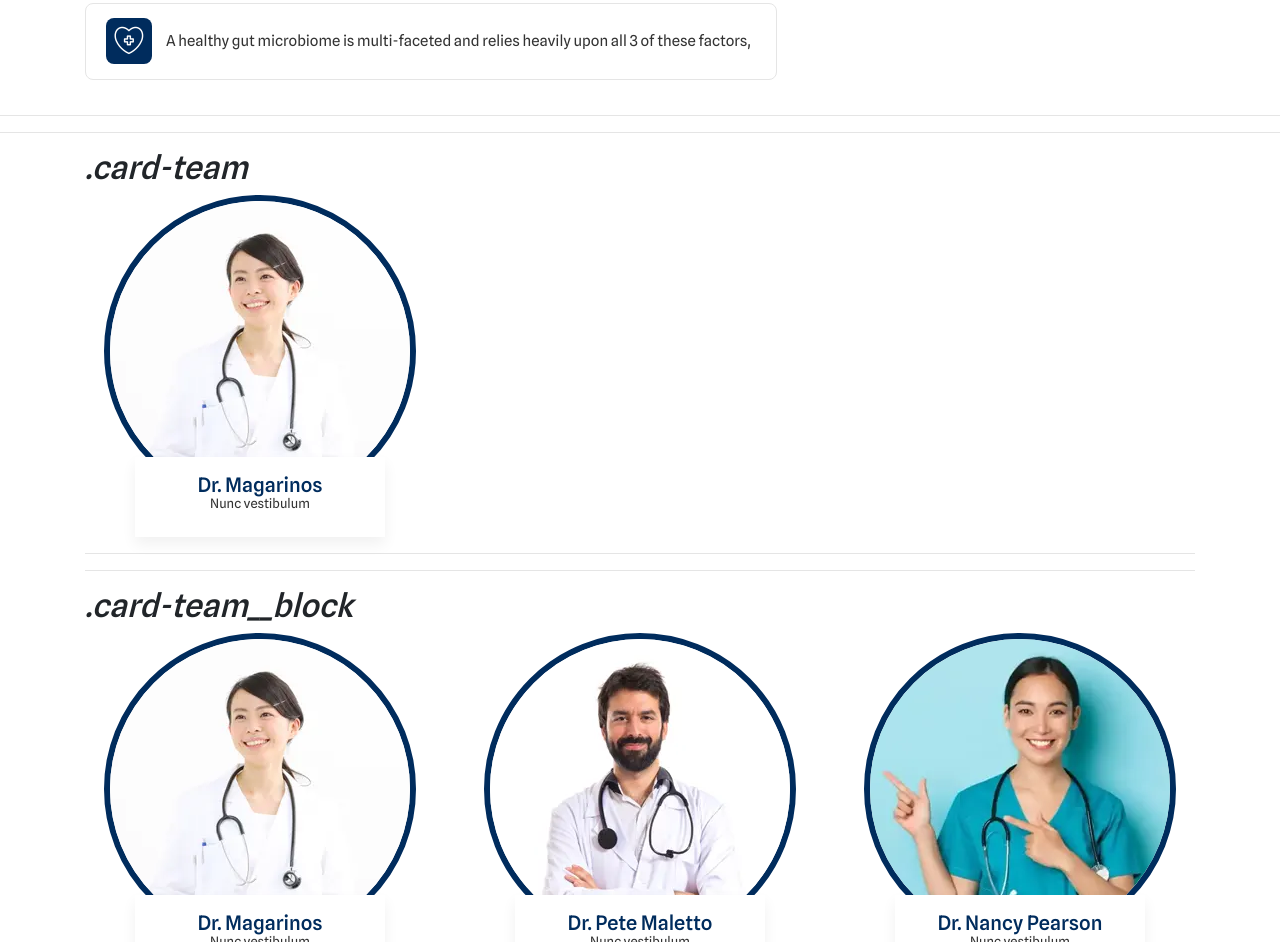
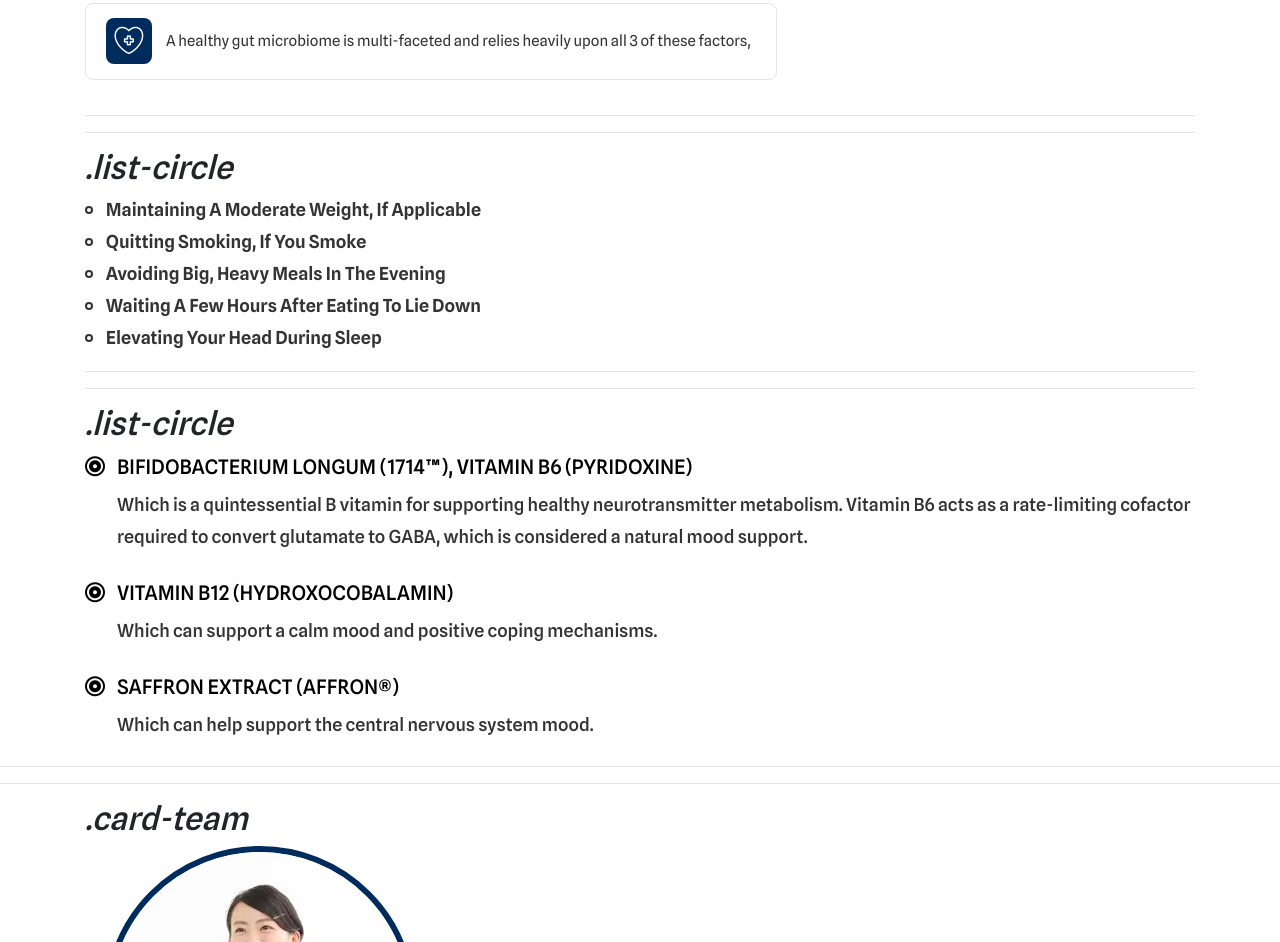
Before and after one commit to FED200/microbiome, a website: page components.html in a window 1280 px wide. Shown: the part 1891-2833 px from the top of the page. Drawn offline with nearby package versions, Linux system fonts and the light colour scheme; files whose address does not match are found by name.

Commit message:
list updated

```diff
--- a/components.html
+++ b/components.html
@@ -139,6 +139,36 @@
 							upon all 3 of these factors,</li>
 					</ul>
 				</div><!-- / .list-check -->
+				<hr>
+				<hr>
+				<h2><em>.list-circle</em></h2>
+				<div class="list-circle">
+					<ul>
+						<li>Maintaining A Moderate Weight, If Applicable</li>
+						<li>Quitting Smoking, If You Smoke</li>
+						<li>Avoiding Big, Heavy Meals In The Evening</li>
+						<li>Waiting A Few Hours After Eating To Lie Down</li>
+						<li>Elevating Your Head During Sleep</li>
+					</ul>
+				</div><!-- / .list-circle -->
+				<hr>
+				<hr>
+				<h2><em>.list-circle</em></h2>
+				<div class="list-focus">
+					<ul>
+						<li>BIFIDOBACTERIUM LONGUM (1714™), VITAMIN B6 (PYRIDOXINE)
+							<span>Which is a quintessential B vitamin for supporting healthy neurotransmitter metabolism.
+								Vitamin B6 acts as a rate-limiting cofactor required to convert glutamate to GABA, which
+								is considered a natural mood support.</span>
+						</li>
+						<li>VITAMIN B12 (HYDROXOCOBALAMIN)
+							<span>Which can support a calm mood and positive coping mechanisms.</span>
+						</li>
+						<li>SAFFRON EXTRACT (AFFRON®)
+							<span>Which can help support the central nervous system mood.</span>
+						</li>
+					</ul>
+				</div><!-- / .list-focus -->
 			</div>
 			<hr>
 			<hr>
--- a/sass/components/_ss-list.scss
+++ b/sass/components/_ss-list.scss
@@ -66,4 +66,85 @@
             }
         }
     }
+
+    &-circle {
+        ul {
+            padding-left: 0;
+            margin-bottom: 0;
+
+            li {
+                list-style-type: none;
+                @include font-size(1rem);
+                color: $dark-gray-1;
+                font-weight: 600;
+                position: relative;
+                padding-left: 1.3rem;
+                text-transform: capitalize;
+
+                @include media-breakpoint-up(lg) {
+                    @include font-size(1.125rem);
+                    line-height: 32px;
+                }
+
+                &:before {
+                    position: absolute;
+                    content: '';
+                    line-height: 1;
+                    top: 11px;
+                    left: 0;
+                    width: 8px;
+                    height: 8px;
+                    border-radius: 50%;
+                    border: 2px solid $dark-gray-1;
+                }
+            }
+        }
+    }
+
+    &-focus {
+        ul {
+            padding-left: 0;
+            margin-bottom: 0;
+
+            li {
+                list-style-type: none;
+                position: relative;
+                @include font-size(1.125rem);
+                font-weight: 500;
+                text-transform: uppercase;
+                color: $black;
+                padding-left: 2rem;
+                margin-bottom: 1.5rem;
+
+                @include media-breakpoint-up(lg) {
+                    @include font-size(1.25rem);
+                }
+
+                &:before {
+                    position: absolute;
+                    content: '\e902';
+                    font-family: 'icomoon';
+                    top: 0;
+                    left: 0;
+
+                }
+
+                span {
+                    display: block;
+                    @include font-size(1rem);
+                    color: $dark-gray-1;
+                    text-transform: none;
+                    margin-top: 0.5rem;
+                    line-height: 25px;
+
+
+                    @include media-breakpoint-up(lg) {
+                        @include font-size(18px);
+                        line-height: 32px;
+
+                    }
+                }
+            }
+        }
+    }
 }
```
Also changed, not shown: style.css, 1 other file. Lines whose indentation alone changed are shown as unchanged.
